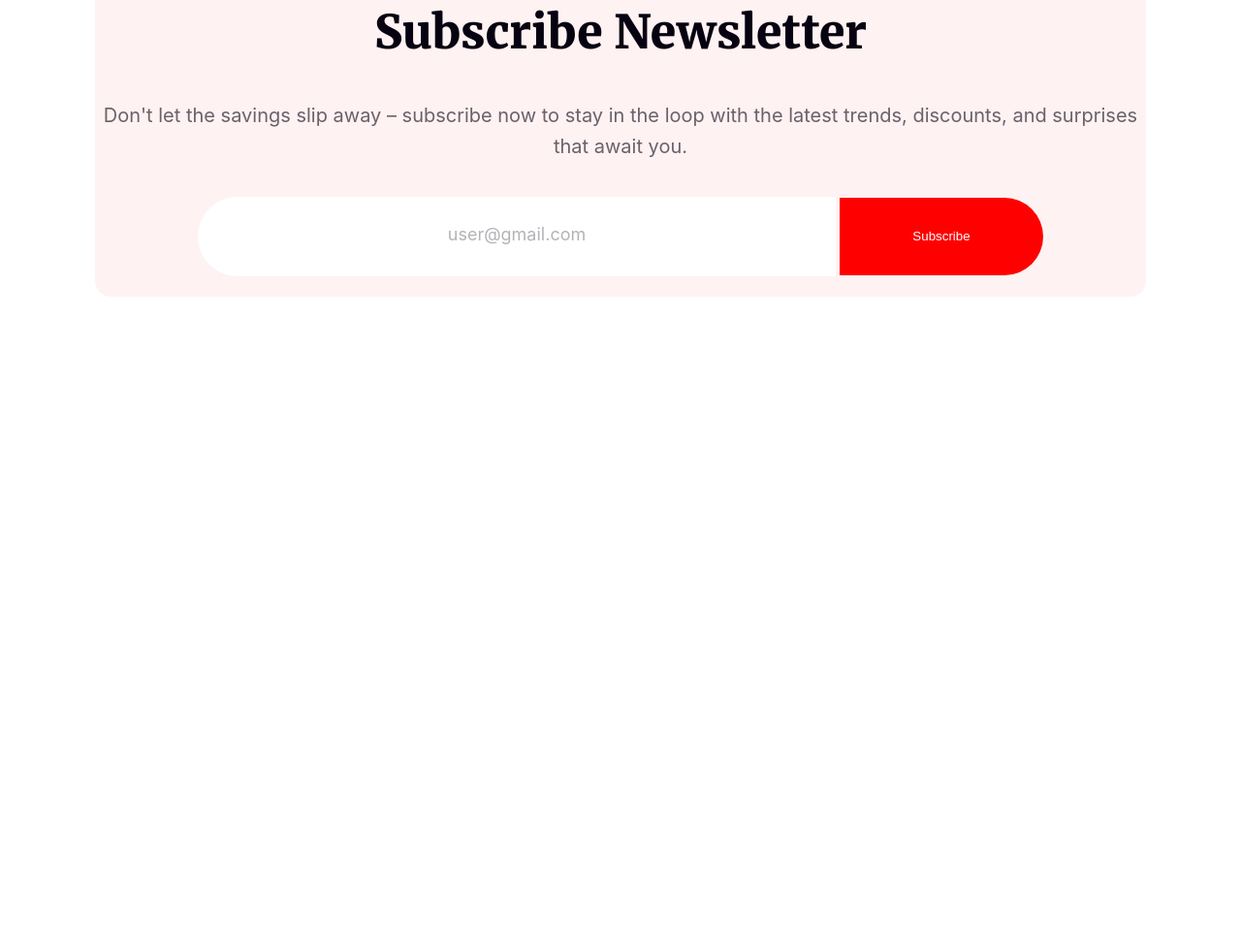
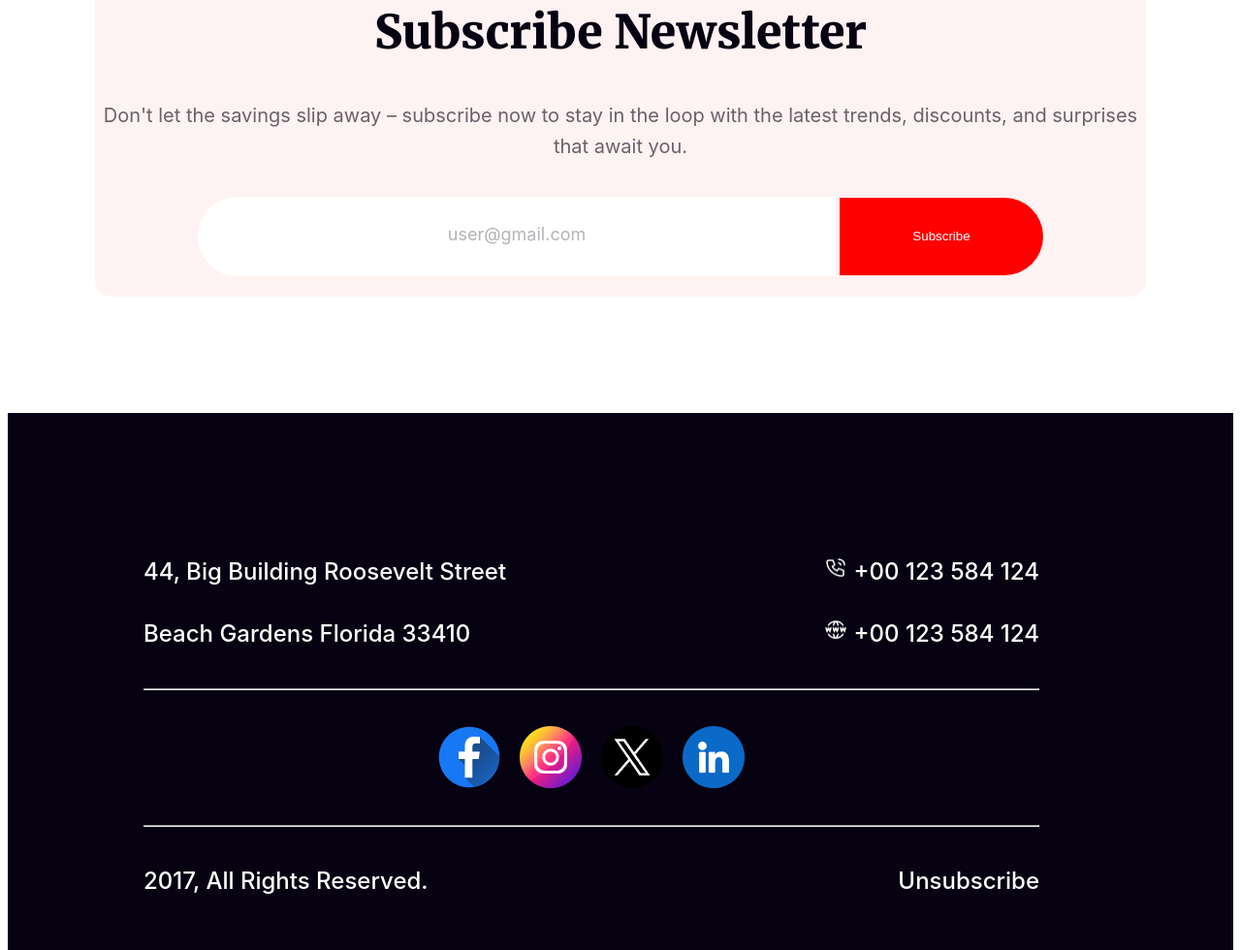
Before and after one commit to shahoriarniloy/first-assignment, a plain HTML site: page index.html in a window 1280 px wide. Shown: the part 7560-8540 px from the top of the page at 97% size. Before the commit the page ends 7874 px from the top, so only its background shows below. Drawn offline with Linux system fonts and the light colour scheme.

Commit message:
footer section created

```diff
--- a/index.html
+++ b/index.html
@@ -166,6 +166,47 @@
     </main>
 
     <footer>
+        <div class="footer">
+
+            <div class="footer-section">
+
+                <div class="footer-content">
+                    <p>44, Big Building Roosevelt Street</p>
+                    <p>Beach Gardens Florida 33410</p>
+
+                </div>
+                <div class="footer-content">
+                    <p><img src="resources/Call.png" alt="Call-Icon"> +00 123 584 124</p>
+                    <p><img src="resources/Website.png" alt="Website-Icon"> +00 123 584 124</p>
+                </div>
+
+            </div>
+            <hr>
+            <div class="footer-socials">
+                <img src="resources/Facebook.png" alt="">
+                <img src="resources/Instagram.png" alt="">
+                <img src="resources/Twitter.png" alt="">
+                <img src="resources/Linkedin.png" alt="">
+            </div>
+            <hr>
+
+            <div class="footer-section">
+                <div class="end-note">
+                    <p>2017, All Rights Reserved.</p>
+                </div>
+                <div class="end-note">
+                    <p>Unsubscribe</p>
+                </div>
+
+            </div>
+
+        </div>
+
+
+
+
+
+
 
     </footer>
 
--- a/styles/styles.css
+++ b/styles/styles.css
@@ -478,3 +478,51 @@
     font-weight: 400;
     line-height: normal;
 }
+
+
+/* Ninth Section */
+
+footer {
+    height: 609px;
+
+
+    max-width: 1500px;
+    margin-top: 120px;
+    padding-top: 120px;
+    background-color: #070211;
+    color: #FFF;
+    font-family: Inter;
+    font-size: 24px;
+    font-style: normal;
+    font-weight: 500;
+    line-height: 40px;
+
+}
+
+.footer-section {
+    display: flex;
+    justify-content: space-between;
+
+}
+
+.footer {
+    padding-left: 140px;
+    padding-right: 200px;
+}
+
+
+
+.footer-content img {
+    width: 24px;
+    height: 24px;
+    flex-shrink: 0;
+}
+
+.footer-socials {
+    padding-top: 25px;
+    padding-bottom: 25px;
+    display: flex;
+    justify-content: center;
+    gap: 20px;
+
+}
```
